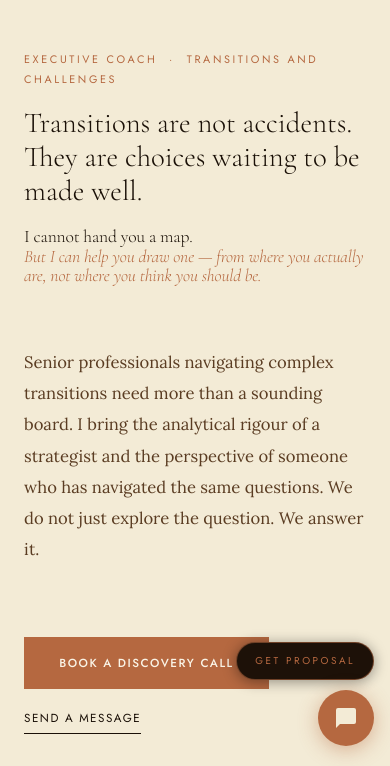
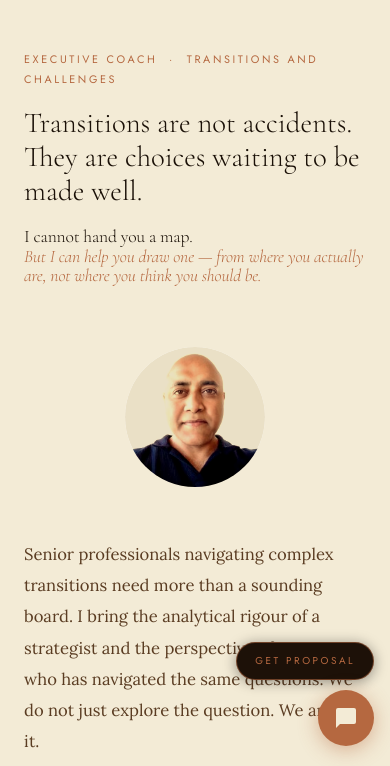
Before and after one commit to samikdas-git/my-site, a website: page index.html in a window 390 px wide. Shown: the part 78-844 px from the top of the page. Drawn offline with nearby package versions, Linux system fonts and the light colour scheme.

Commit message:
Show profile photo on mobile as small centered circle

```diff
--- a/styles.css
+++ b/styles.css
@@ -623,7 +623,15 @@ footer {
     #hero { padding: 8rem 0 4.5rem; min-height: auto; }
     .hero-inner { grid-template-columns: 1fr; gap: 2rem; }
     .hero-right { padding-top: 0; }
-    .hero-photo { display: none; }
+    .hero-photo {
+        width: 140px;
+        height: 140px;
+        border-radius: 50%;
+        overflow: hidden;
+        margin: 0 auto 1.5rem;
+        flex-shrink: 0;
+    }
+    .hero-photo img { width: 100%; height: 100%; object-fit: cover; }
     .hero-headline-row { display: block; }
     .hero-ctas  { flex-direction: column; align-items: flex-start; gap: 1.2rem; }
 
```
